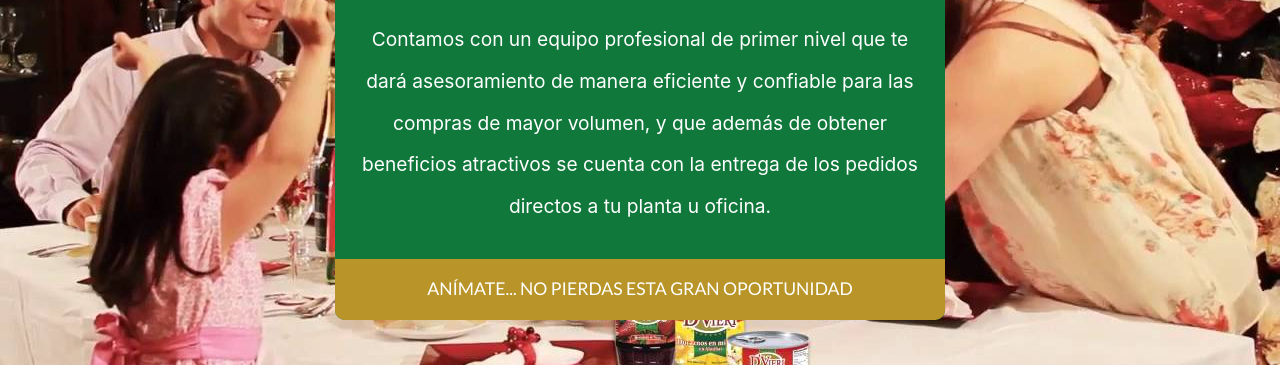
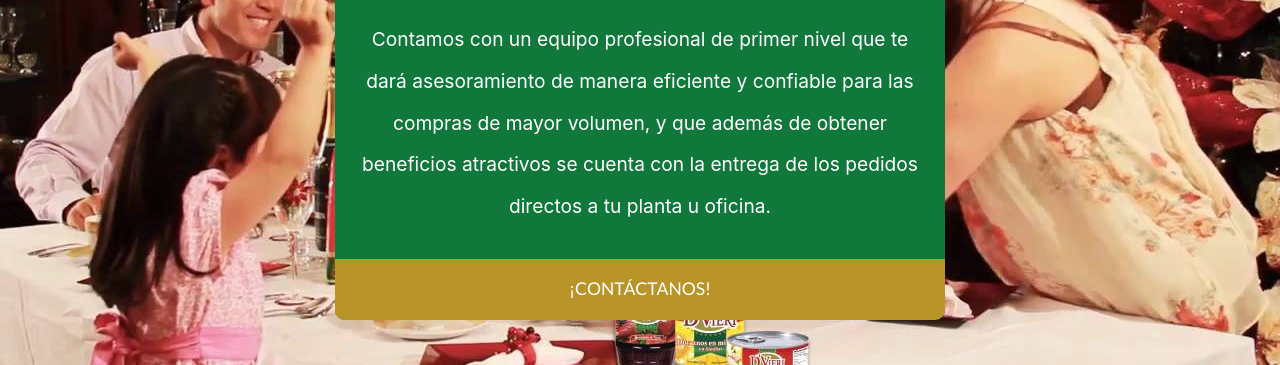
Before and after one commit to cesar2794/dvieriprueba, a plain HTML site: page index.html in a window 1280 px wide. Shown: the part 2566-2931 px from the top of the page. Drawn offline with nearby package versions, Linux system fonts and the light colour scheme; a web font is replaced by a local one.

Commit message:
cambio de texto a Contactanos

```diff
--- a/index.html
+++ b/index.html
@@ -290,7 +290,7 @@
             para las compras de mayor volumen, y que además de obtener beneficios atractivos se cuenta con la entrega de
             los pedidos directos a tu planta u oficina.
           </p>
-          <a href="nosotros.html" class="btn bg-venta p-3 text-uppercase text-white d-block">Anímate... No pierdas esta gran oportunidad</a>
+          <a href="nosotros.html" class="btn bg-venta p-3 text-uppercase text-white d-block">¡CONTÁCTANOS!</a>
         </div>
       </div>
     </div>
```
